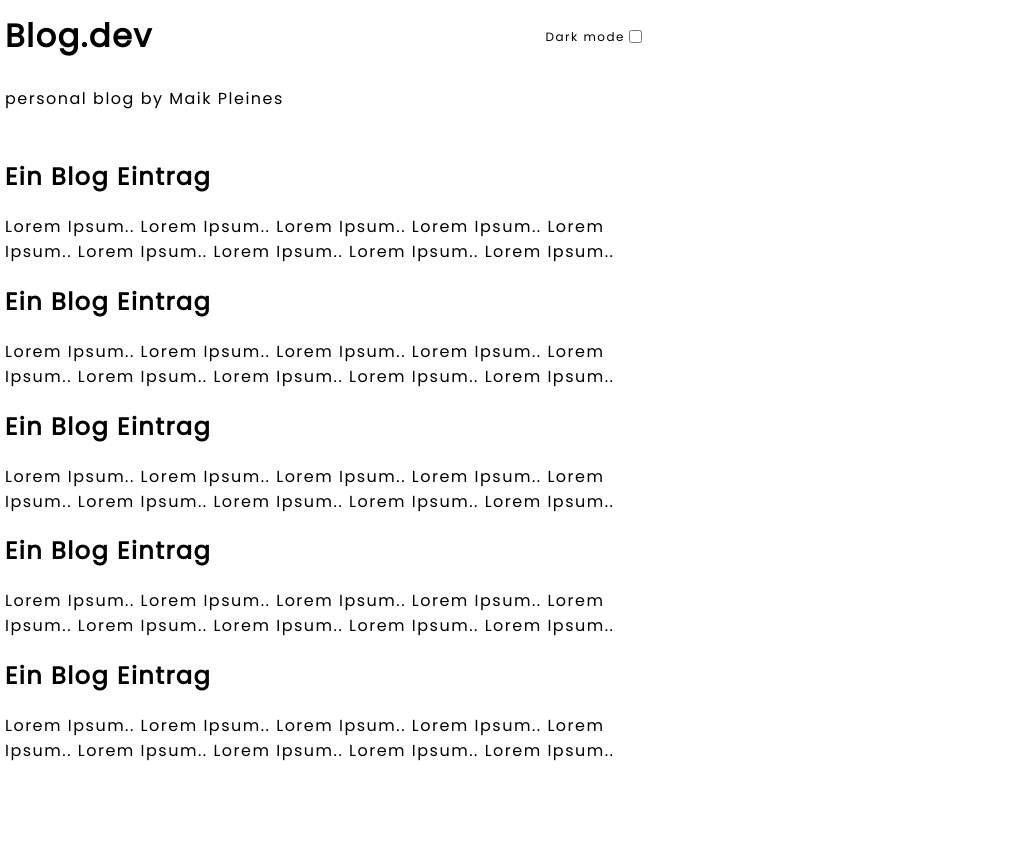
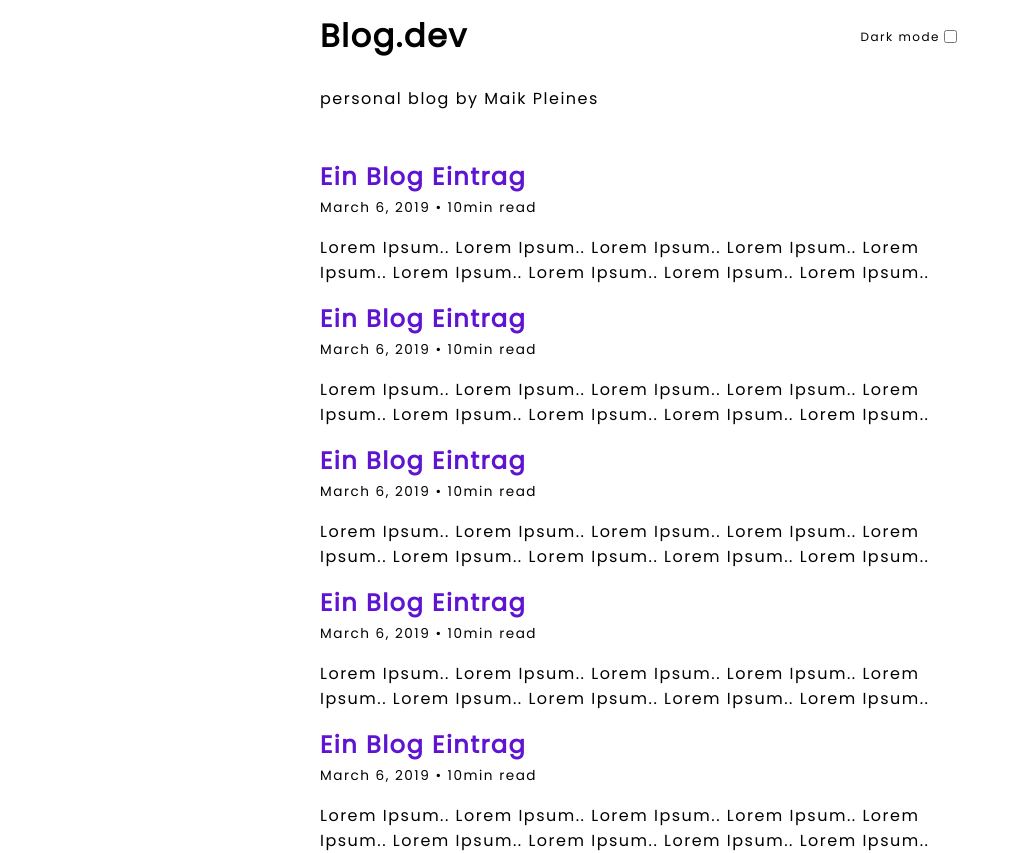
Before and after one commit to mpleines/blog, a React (Create React App) app: page / in a window 1280 px wide. Shown: the whole page, without its empty margins (0-1014 px from the left). Before the commit the page ends 800 px from the top, so only its background shows below. Built offline with nearby package versions, Linux system fonts and the light colour scheme.

Commit message:
some styling changes

```diff
--- a/src/App.css
+++ b/src/App.css
@@ -3,19 +3,34 @@
 html, body {
   margin: 0;
   padding: 0;
+  width: 100%;
+  height: 100%;
 }
+
+#root {
+  width: 100%;
+  height: 100%;
+}
+
 h1 {
   display: inline;
   line-height: 1.5rem;
 }
+
+h2 {
+  padding: 0;
+  margin: 0;
+}
+
 .App {
-  min-height: 100vh;
-  min-width: 100vw;
+  height: 100%;
+  width: 100%;
+
 }
 
 .wrapper {
-  margin-left: 5px;
-  margin-right: 5px;
+  margin-left: auto;
+  margin-right: auto;
   max-width: 40rem;
   font-family: 'Poppins', sans-serif;
   letter-spacing: 1.5px;
--- a/src/App.js
+++ b/src/App.js
@@ -9,14 +9,18 @@ class App extends Component {
     this.state = {
       darkModeEnabled: false,
       lightTheme: {
-        height: '100vh',
+        height: '100%',
+        width: '100%',
+        overflow: 'hidden',
         background: 'white',
         color: 'black',
         transition: 'background-color 0.3s ease-out'
       },
       darkTheme: {
-        height: '100vh',
-        background: 'rgb(34, 33, 33)',
+        height: '100%',
+        width: '100%',
+        overflow: 'hidden',
+        background: '#252525',
         color: 'rgb(241, 241, 241)',
         transition: 'background-color 0.3s ease-out'
       },
@@ -39,8 +43,8 @@ class App extends Component {
       <div className="App" style={this.state.theme}>
         <div className="wrapper" >
           <Header changeTheme={this.changeTheme}></Header>
-          <Bloglist>
 
+          <Bloglist darkModeEnabled={this.state.darkModeEnabled}>
           </Bloglist>
         </div>
       </div>
--- a/src/components/Bloglist.js
+++ b/src/components/Bloglist.js
@@ -46,11 +46,15 @@ class Bloglist extends Component {
         <div style={postsStyle}>
 
         {this.state.posts.map(post => {
-            return <Blogpost title={post.title} content={post.content}></Blogpost>
+            return <Blogpost darkModeEnabled={this.props.darkModeEnabled} title={post.title} content={post.content}></Blogpost>
         })}
 
         </div>
     );
+  }
+
+  componentDidMount () {
+    console.log(this.props.darkModeEnabled)
   }
 }
 
--- a/src/components/Blogpost.js
+++ b/src/components/Blogpost.js
@@ -4,14 +4,29 @@ class Blogpost extends Component {
   render() {
     return (
         <div style={postStyle}>
-          <h2>{this.props.title}</h2>
+          <h2>
+            <a href="http://localhost:3000" style={this.props.darkModeEnabled ? titleStyleDark : titleStyleLight}>
+              {this.props.title}
+            </a>
+          </h2>
+          <span style={{fontSize: '0.85rem'}}>March 6, 2019 • 10min read</span>
+
           <p>{this.props.content}</p>
         </div>
     );
+  }
+
+  componentDidMount() {
+    console.log(this.props.darkModeEnabled);
   }
 }
 
 const postStyle= {
   marginTop: '10px'
-}
+};
+
+const titleStyleDark = {color: '#8333ff', textDecoration: 'none'};
+const titleStyleLight = {color: '#5e14d1', textDecoration: 'none'};
+
+
 export default Blogpost;
```
